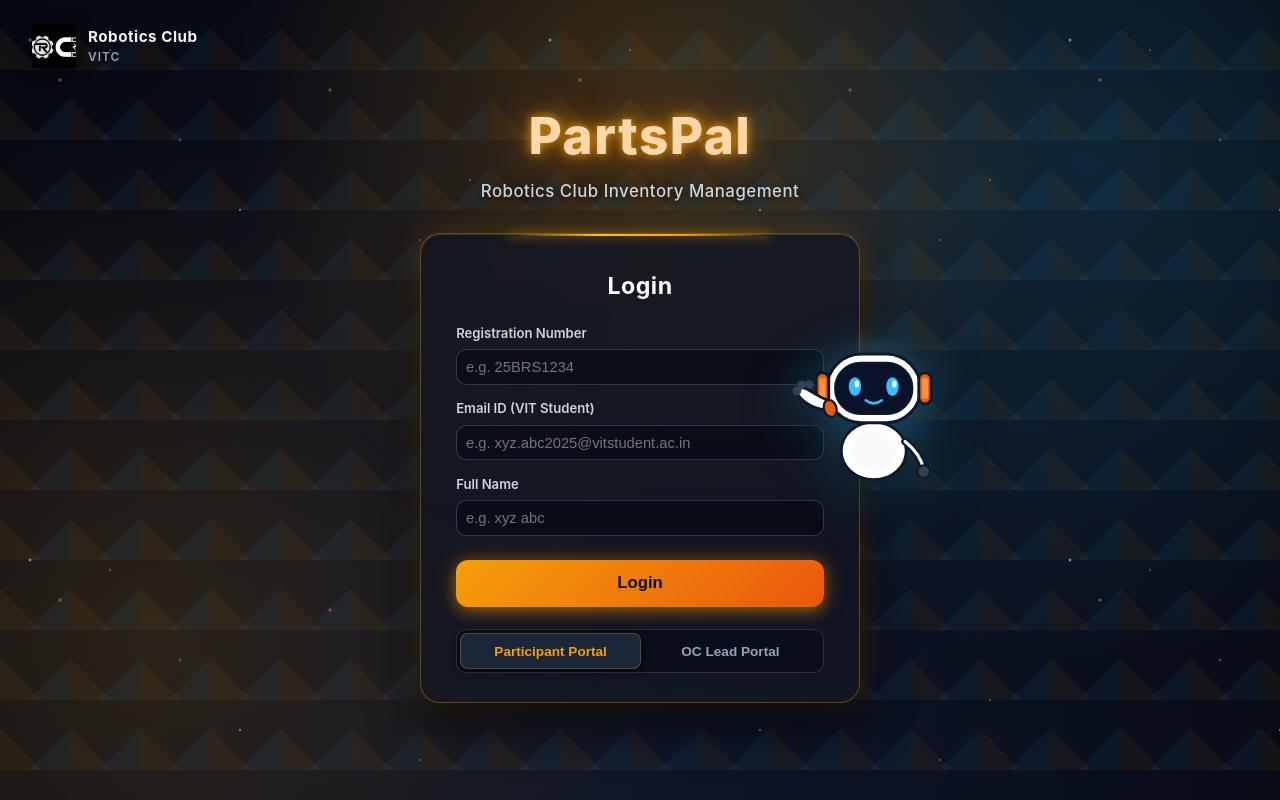
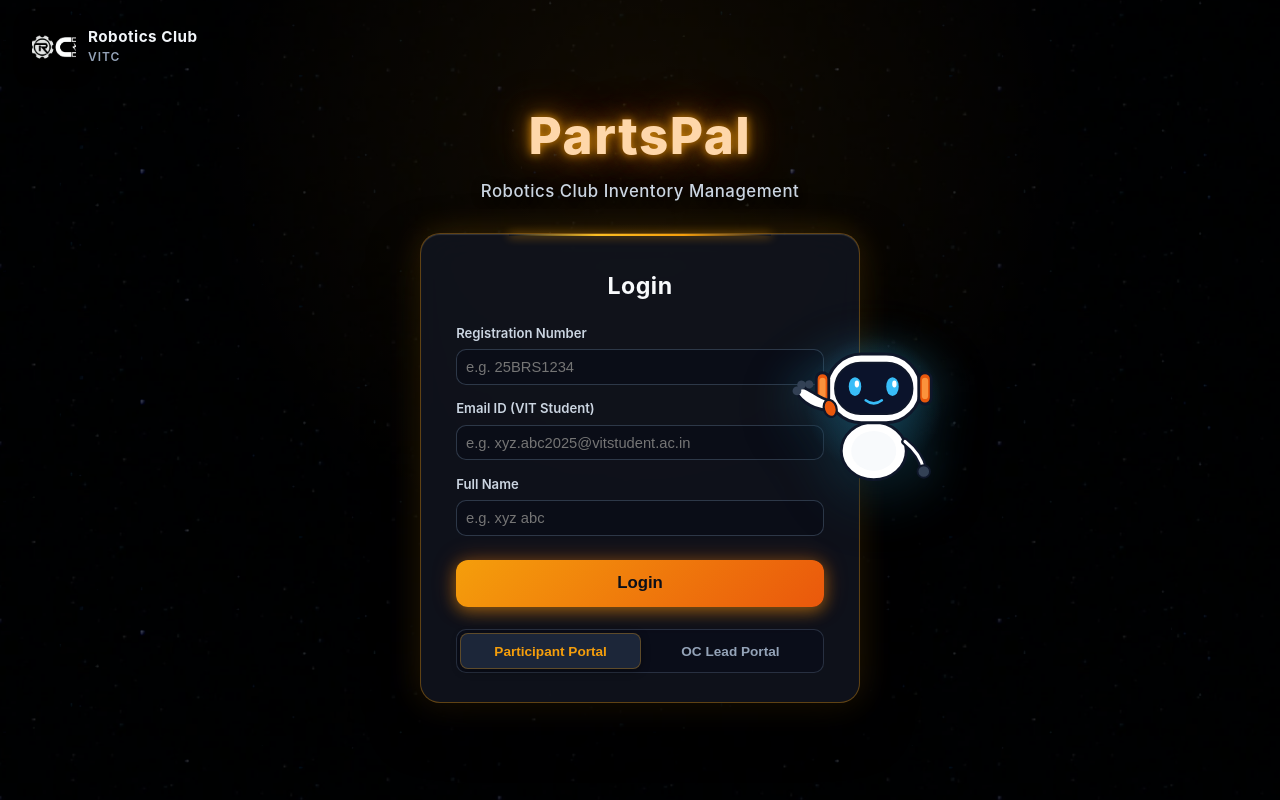
Before and after one commit to Swati-web-arch/PartsPal, a React (Vite) app in the folder client/: page / in a window 1280 px wide. Built offline with nearby package versions, Linux system fonts and the light colour scheme; no server answers.

Commit message:
feat: set deep black starry night sky image as background on auth screen

```diff
--- a/client/src/index.css
+++ b/client/src/index.css
@@ -57,7 +57,7 @@ body {
   line-height: 1.5;
 }
 
-/* Cosmic Tech Background for Auth Page */
+/* Starry Night Cosmic Background for Auth Page */
 .auth-bg-wrapper {
   position: relative;
   min-height: 100vh;
@@ -66,46 +66,29 @@ body {
   align-items: center;
   justify-content: center;
   padding: 2rem 1rem;
-  background-color: #060810;
+  background-color: #000000;
   background-image:
-    radial-gradient(ellipse at 50% 15%, rgba(245, 158, 11, 0.22) 0%, transparent 45%),
-    radial-gradient(circle at 85% 20%, rgba(56, 189, 248, 0.15) 0%, transparent 40%),
-    radial-gradient(circle at 12% 80%, rgba(245, 158, 11, 0.14) 0%, transparent 40%),
-    radial-gradient(ellipse at 50% 95%, rgba(15, 23, 42, 0.95) 0%, #060810 100%);
+    radial-gradient(ellipse at 50% 18%, rgba(245, 158, 11, 0.18) 0%, transparent 48%),
+    url('./assets/starry-bg.png');
+  background-repeat: repeat;
+  background-size: auto, 500px auto;
+  background-position: center top, center center;
   overflow-x: hidden;
 }
 
-/* Constellation / Particle Field */
+/* Subtle Ambient Nebula Glow Overlay */
 .auth-bg-wrapper::before {
   content: "";
   position: absolute;
   inset: 0;
-  background-image:
-    radial-gradient(2px 2px at 30px 40px, #ffffff, rgba(0,0,0,0)),
-    radial-gradient(2.5px 2.5px at 60px 80px, rgba(251, 146, 60, 0.85), rgba(0,0,0,0)),
-    radial-gradient(1px 1px at 110px 50px, #fff, rgba(0,0,0,0)),
-    radial-gradient(2px 2px at 180px 140px, rgba(56, 189, 248, 0.8), rgba(0,0,0,0)),
-    radial-gradient(1.5px 1.5px at 240px 210px, #fff, rgba(0,0,0,0)),
-    radial-gradient(2.5px 2.5px at 330px 90px, rgba(251, 146, 60, 0.75), rgba(0,0,0,0)),
-    radial-gradient(1.5px 1.5px at 420px 240px, #38bdf8, rgba(0,0,0,0)),
-    radial-gradient(1px 1px at 470px 180px, #fff, rgba(0,0,0,0));
+  background-image: url('./assets/starry-bg.png');
   background-repeat: repeat;
-  background-size: 520px 520px;
-  opacity: 0.75;
+  background-size: 650px auto;
+  opacity: 0.6;
+  filter: contrast(120%);
   pointer-events: none;
 }
 
-/* Constellation Lines & Grid */
-.auth-bg-wrapper::after {
-  content: "";
-  position: absolute;
-  inset: 0;
-  background:
-    linear-gradient(135deg, transparent 70%, rgba(56, 189, 248, 0.05) 70%),
-    linear-gradient(225deg, transparent 70%, rgba(245, 158, 11, 0.05) 70%);
-  background-size: 70px 70px;
-  pointer-events: none;
-}
 
 /* Club Logo Top Left */
 .auth-club-logo {
```
Also changed, not shown: client/src/assets/starry-bg.png (added).
